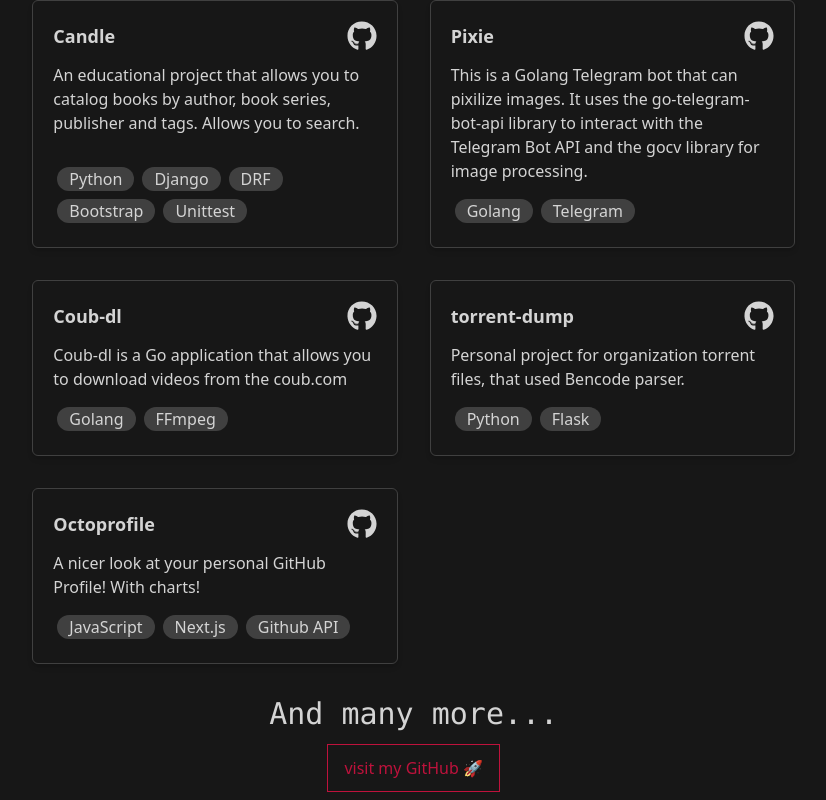
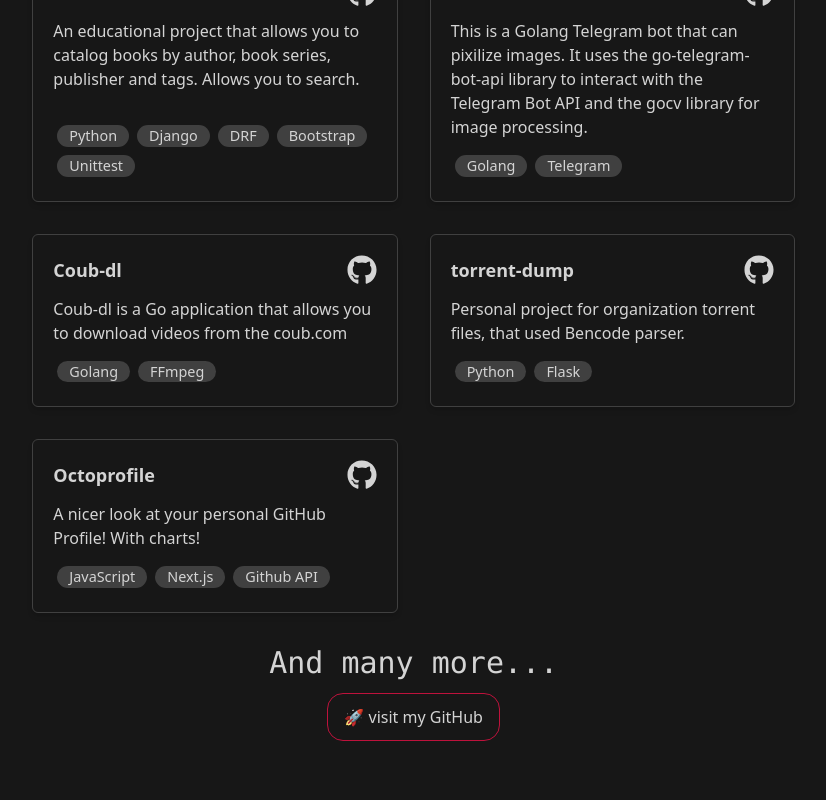
Before and after one commit to IllusionOfControl/personal-page, a Next.js app: page / in a window 1280 px wide. Shown: the part 3240-4040 px from the top of the page, without its empty margins (425-1251 px from the left). Built offline with nearby package versions, Linux system fonts and the light colour scheme.

Commit message:
small redesign the proejtcs component

```diff
--- a/src/components/Projects/index.js
+++ b/src/components/Projects/index.js
@@ -10,10 +10,11 @@ const Projects = () => {
         className="max-w-[1240px] grid grid-cols-1 sm:grid-cols-[2fr_4fr] px-4 mx-auto md:px-10 py-16 sm:py-28 gap-4">
         <h1 className="text-5xl w-full">Featured <span className="text-rose-800">projects</span></h1>
         <ul className="pt-20 grid md:grid-cols-2 gap-4 md:gap-8">
+
           {projects.map((project, i) => {
             return (
               <li key={i}
-                  className="rounded-md border shadow-md border-neutral-700 hover:border-rose-900 transition-colors">
+                  className="rounded-md border shadow-md border-neutral-700 hover:border-rose-700 duration-500 transition-colors">
                 <div
                   className="h-full flex flex-col justify-between">
                   <div className="flex flex-col flex-grow h-fit p-5 space-y-3">
@@ -29,7 +30,7 @@ const Projects = () => {
                     <p className="text-sm md:text-base grow">{project.description}</p>
                     <div className="w-full flex flex-wrap align-bottom">
                       {project.stack.map((technology, i) =>
-                        <div key={i} className="px-3 mx-1 my-1 rounded-xl bg-neutral-700">{technology}</div>)
+                        <div key={i} className="text-[0.9rem] px-3 mx-1 my-1 rounded-xl bg-neutral-700">{technology}</div>)
                       }
                     </div>
                   </div>
@@ -41,9 +42,9 @@ const Projects = () => {
           <li className="mt-10 xl:mt-0 text-center sm:col-span-2">
             <h3 className="text-3xl xl:text-3xl pb-6 font-mono">And many more...</h3>
             <Link
-              className="px-4 py-3 border border-rose-700 text-rose-700 hover:bg-rose-700 hover:text-neutral-300 active:bg-steel-700 transition-colors"
+              className="px-4 py-3 border rounded-2xl border-rose-700 hover:bg-rose-700 hover:text-neutral-300 active:bg-steel-700 transition-colors"
               href="https://github.com/IllusionOfControl">
-              visit my GitHub 🚀
+              🚀 visit my GitHub
             </Link>
           </li>
         </ul>
```
